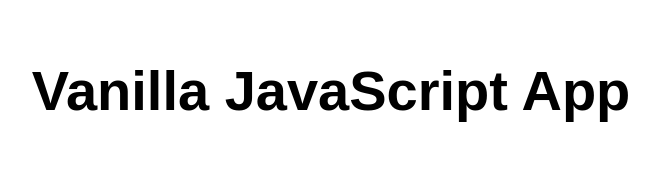
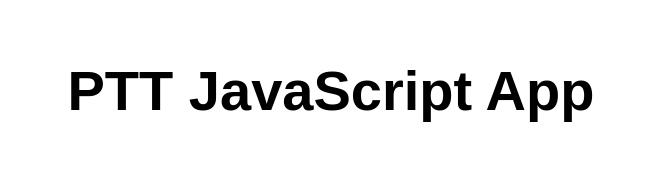
Before and after one commit to phamtutai1338/lucky, a website: page src/index.html in a window 1280 px wide. Shown: the whole page, without its empty margins (309-968 px from the left). Drawn offline with Linux system fonts and the light colour scheme.

Commit message:
Commit made from VS Code Azure Static Web Apps

```diff
--- a/src/index.html
+++ b/src/index.html
@@ -5,12 +5,12 @@
   <meta charset="UTF-8">
   <meta name="viewport" content="width=device-width, initial-scale=1.0">
   <link rel="stylesheet" href="styles.css">
-  <title>Vanilla JavaScript App</title>
+  <title>PTT JavaScript App</title>
 </head>
 
 <body>
   <main>
-    <h1>Vanilla JavaScript App</h1>
+    <h1>PTT JavaScript App</h1>
   </main>
 </body>
 
```
